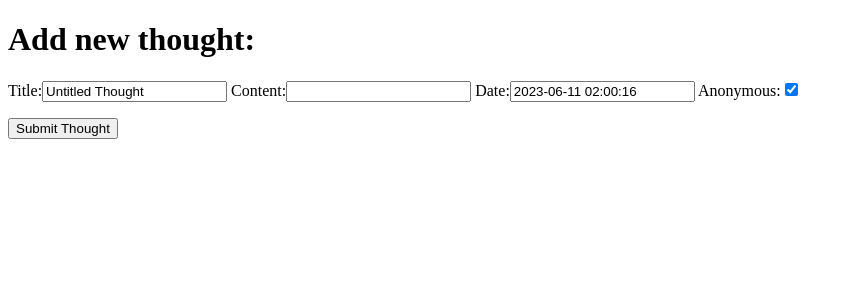
After one commit to AndreeeasN/pp4-empty-thoughts, a Django app: page /add in a window 1280 px wide. The commit adds this page. Shown: the top 300 px of the page, without its empty margins (0-853 px from the left). Run offline with Django 3.2, Linux system fonts and the light colour scheme.

Commit message:
Add basic functionality of adding new thoughts

```diff
--- a/pp4_django/urls.py
+++ b/pp4_django/urls.py
@@ -15,9 +15,10 @@ Including another URLconf
 """
 from django.contrib import admin
 from django.urls import path
-from thoughts.views import get_thoughts
+from thoughts.views import get_thoughts, add_thought
 
 urlpatterns = [
     path('admin/', admin.site.urls),
-    path('', get_thoughts, name='get_thoughts')
+    path('', get_thoughts, name='get_thoughts'),
+    path('add', add_thought, name='add'),
 ]
--- /dev/null
+++ b/thoughts/forms.py
@@ -0,0 +1,8 @@
+from django import forms
+from .models import Thought
+
+
+class ThoughtForm(forms.ModelForm):
+    class Meta:
+        model = Thought
+        fields = ['title', 'content', 'date', 'anonymous']
--- a/thoughts/models.py
+++ b/thoughts/models.py
@@ -1,5 +1,7 @@
 from django.db import models
 from django.contrib.auth.models import User
+from django.utils import timezone
+
 
 # Create your models here.
 
@@ -11,9 +13,10 @@ class Thought(models.Model):
     title = models.CharField(
         max_length=48, null=False, blank=False, default="Untitled Thought")
     author = models.ForeignKey(
-        User, on_delete=models.CASCADE)
+        User, on_delete=models.CASCADE, related_name='thoughts')
     content = models.CharField(max_length=280, null=False, blank=False)
-    date = models.DateTimeField()
+    # Time is defaulted to current time
+    date = models.DateTimeField(default=timezone.now)
     anonymous = models.BooleanField(null=False, blank=False, default=True)
 
     def __str__(self):
--- /dev/null
+++ b/thoughts/templates/thoughts/add_thought.html
@@ -0,0 +1,22 @@
+<!DOCTYPE html>
+<html lang="en">
+<head>
+    <meta charset="UTF-8">
+    <meta http-equiv="X-UA-Compatible" content="IE=edge">
+    <meta name="viewport" content="width=device-width, initial-scale=1.0">
+    <title>Document</title>
+</head>
+<body>
+    <h1>Add new thought:</h1>
+
+    <form method="post" action="add">
+        {% csrf_token %}
+        {{ form }}
+        <div>
+            <p>
+                <input type="submit" value="Submit Thought">
+            </p>
+        </div>
+    </form>
+</body>
+</html>
--- a/thoughts/templates/thoughts/view_thoughts.html
+++ b/thoughts/templates/thoughts/view_thoughts.html
@@ -8,6 +8,8 @@
 </head>
 <body>
     <h1>Here are some thoughts:</h1>
+
+    <a href="/add">Create new thought?</a>
 
     {% for thought in thoughts %}
     <h2>{{thought.title}}</h2>
--- a/thoughts/views.py
+++ b/thoughts/views.py
@@ -1,5 +1,6 @@
-from django.shortcuts import render
+from django.shortcuts import render, redirect
 from .models import Thought
+from .forms import ThoughtForm
 
 # Create your views here.
 
@@ -11,3 +12,20 @@ def get_thoughts(request):
     }
 
     return render(request, 'thoughts/view_thoughts.html', context)
+
+
+def add_thought(request):
+    if request.method == 'POST':
+        Thought.objects.create(
+            title=request.POST.get('thought_title'),
+            author=request.User,
+            content=request.POST.get('thought_content'),
+            date=request.POST.get('thought_datetime'),
+            anonymous='anonymous' in request.POST
+            )
+        return redirect('get_thoughts')
+    form = ThoughtForm()
+    context = {
+        'form': form
+    }
+    return render(request, 'thoughts/add_thought.html', context)
```
